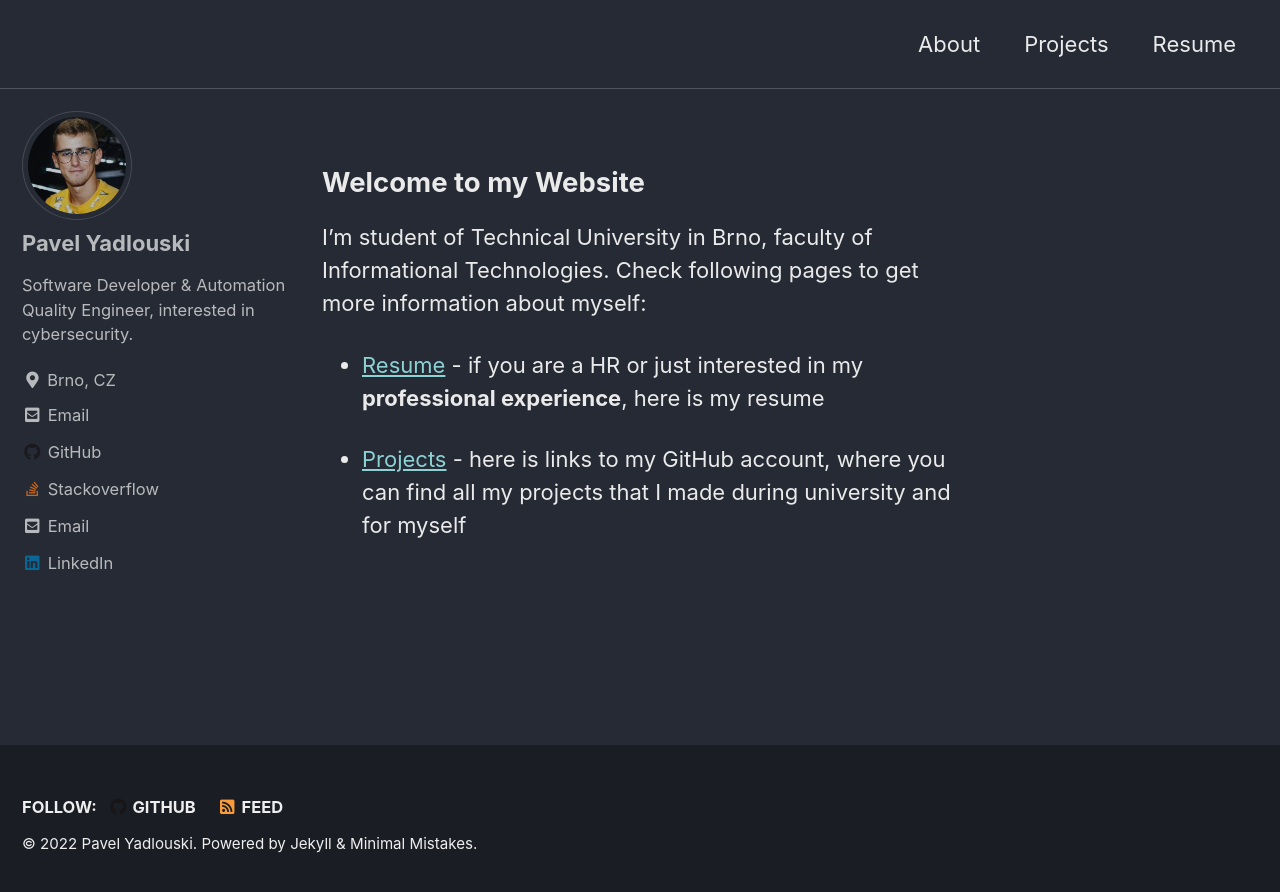
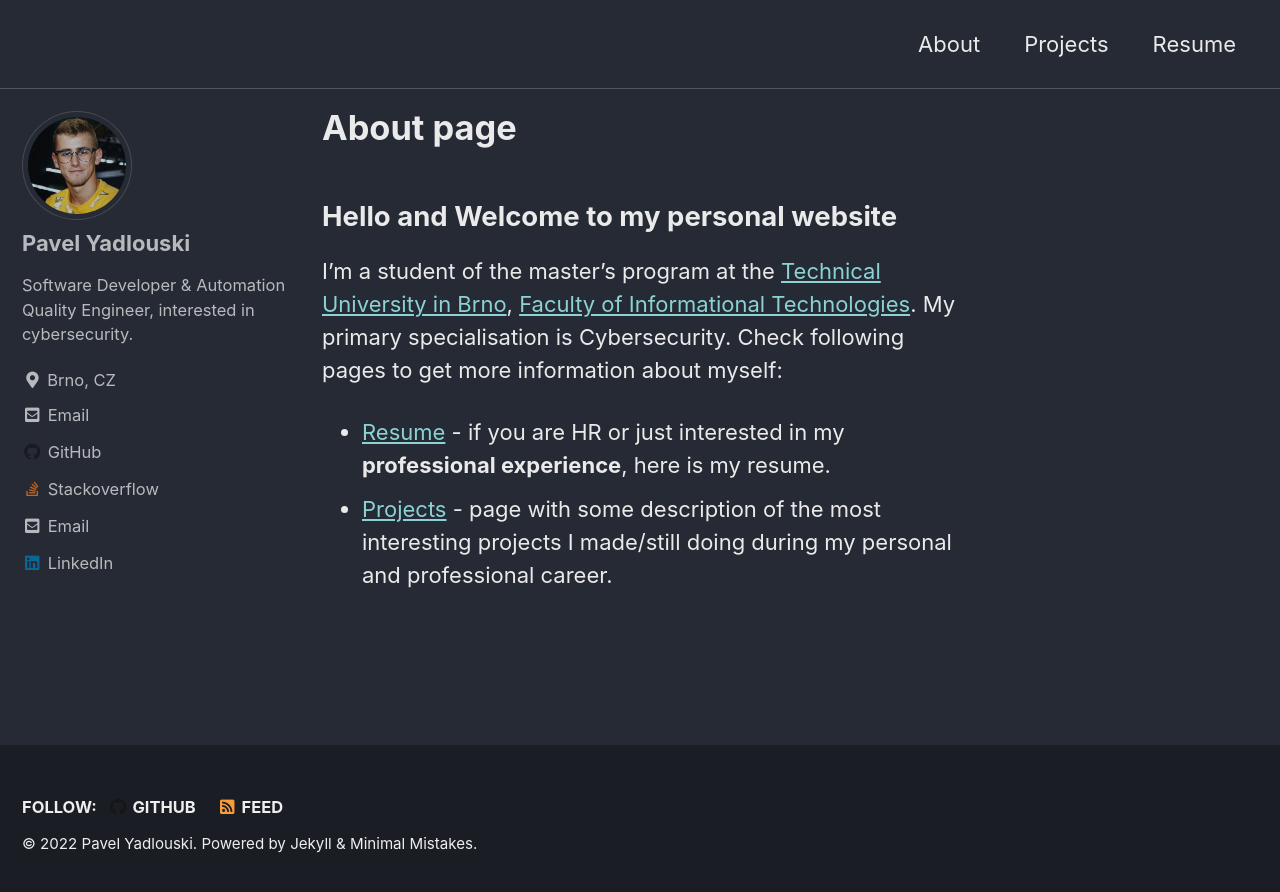
Before and after one commit to x00Pavel/x00Pavel.github.io, a Jekyll site: the page built from index.md, in a window 1280 px wide. Shown: the top 892 px of the page. Built offline with Jekyll 4.4.1, drawn with Linux system fonts in a browser that asks for light colours; cached includes are drawn as plain includes; the list of posts is cut into pages by our own code.

Commit message:
Chnage replace content of idnex.html with content of about.md

```diff
--- a/_data/navigation.yml
+++ b/_data/navigation.yml
@@ -1,7 +1,7 @@
 # main links
 main:
     - title: "About"
-      url: /about
+      url: /
     - title: "Projects"
       url: "/projects"
     - title: "Resume"
--- a/index.html
+++ /dev/null
@@ -1,25 +0,0 @@
----
-layout: home
-author_profile: true
----
-
-<h2 id="welcome-to-my-website">Welcome to my Website</h2>
-<p>I’m student of Technical University in Brno, faculty of Informational
-Technologies. Check following pages to get more information about
-myself:
-</p>
-<ul>
-    <li>
-        <p><a href="/resume">Resume</a> - if you are a HR or just interested in my
-            <strong>professional experience</strong>, here is my resume
-        </p>
-    </li>
-    <li>
-        <p>
-            <a href="https://github.com/x00Pavel?tab=repositories">Projects</a>
-             - here is links to my GitHub account, where you can find
-            all my projects that I made during university and for myself
-        </p>
-
-    </li>
-</ul>
```
Also changed, not shown: index.md (renamed from _pages/about.md, +1 -1 lines).
